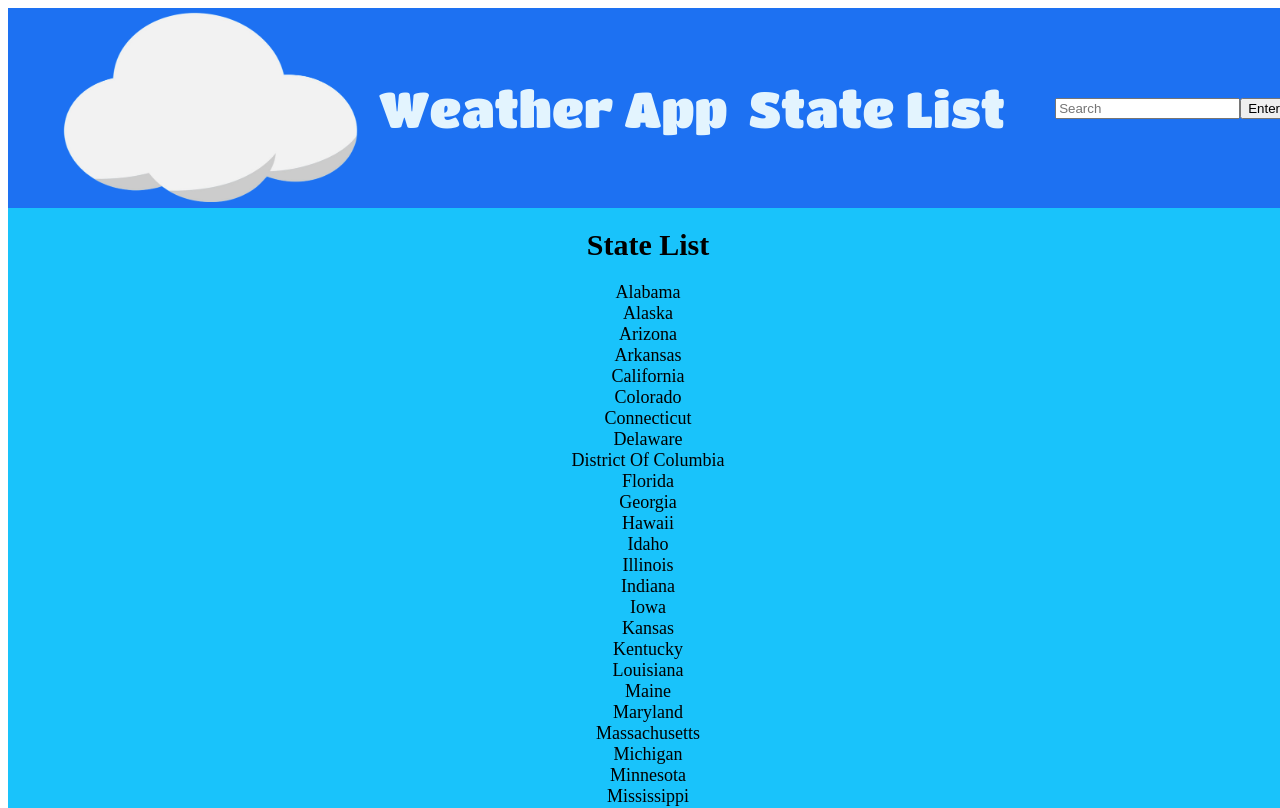
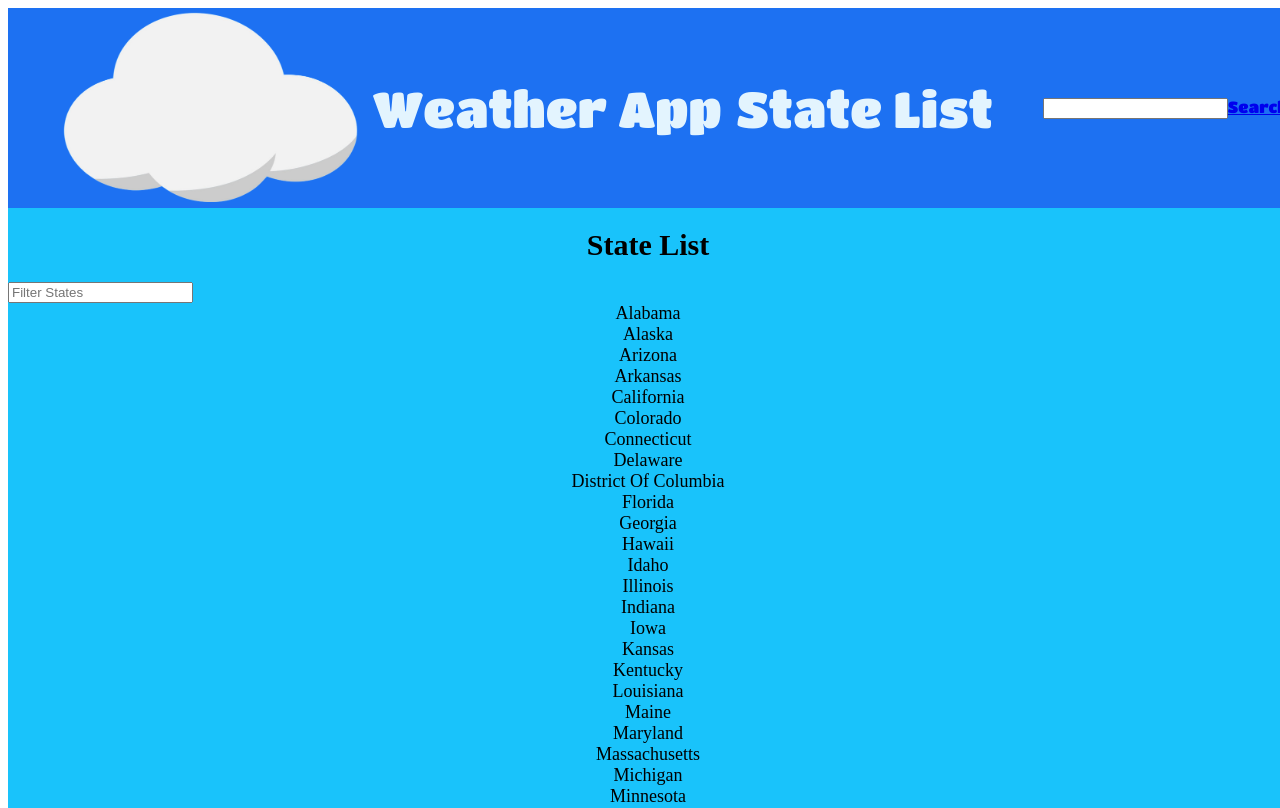
Before and after one commit to ToddPeltzer/Dewdrop, a React (Create React App) app: page /states in a window 1280 px wide. Shown: the top 808 px of the page. Built offline with nearby package versions, Linux system fonts and the light colour scheme; no server answers.

Commit message:
filter bars work on states and cities

```diff
--- a/src/components/Cities.jsx
+++ b/src/components/Cities.jsx
@@ -9,6 +9,8 @@ function Cities({ match }) {
 
 
     const [cities, setCities] = useState(StateData)
+    const [search, setSearch] = useState("")
+
 
     //filtering out JSON to get only the cities within the state user clicked on
     let newCities = cities.filter(item => item.name == match.params.id)[0].city
@@ -16,8 +18,16 @@ function Cities({ match }) {
     return (
             <div>
                 <span className="citiesTitle">Cities in {match.params.id}</span>
+                <input type="text" placeholder="Filter States" onChange={e => {setSearch(e.target.value)}}/>
+
                 <section className="citiesList">
-                {newCities.map(location => {
+                {newCities.filter((location) => {
+                    if (search == "") {
+                        return location
+                    } else if (location.toLowerCase().includes(search.toLowerCase())) {
+                        return location
+                    }
+                }).map(location => {
                     return (
 
                     <Link className="citiesLink" to={`/states/cities/${location}`} key={location}>
--- a/src/components/CityResult.jsx
+++ b/src/components/CityResult.jsx
@@ -1,7 +1,4 @@
-
-
 import React, { useState, useEffect } from 'react';
-import '../styling/city-result.css'
 import windy from '../images/new-windy.png'
 import cloudy from '../images/cloudy.png'
 import sunny from '../images/sunny.png'
@@ -9,6 +6,7 @@ import foggy from '../images/foggy.png'
 import rainy from '../images/rainy.png'
 import stormy from '../images/thunder.png'
 import snowy from '../images/new-snow.png'
+import '../styling/city-result.css'
 
 
 function CityResult({ match }) {
--- a/src/components/Search.jsx
+++ b/src/components/Search.jsx
@@ -1,14 +1,33 @@
-import React from 'react';
+import React, { useState } from 'react';
+import { Link } from 'react-router-dom';
 
 function Search(props) {
+
+const key = process.env.REACT_APP_WEATHER_KEY
+
+const [search, setSearch] = useState("")
+const initialSearch = ""
+
+function handleChange(e) {
+    setSearch({ ...search, [e.target.id]: e.target.value })
+}
+
+function handleSubmit(e) {
+    e.preventDefault()
+    setSearch("")
+}
+
     return (
-        <div>
-            <input placeholder="Search"></input>
-            <submit>
-                <button>Enter</button>
-            </submit>
-        </div>
+        <form onSubmit={handleSubmit}>
+            <input
+                id="location"
+                type="text"
+                onChange={handleChange}
+                value={search.initialSearch} />
+            <Link to={`/states/cities/${initialSearch}`} key={initialSearch}>Search</Link>
+        </form>
     );
 }
 
+
 export default Search;
--- a/src/components/States.jsx
+++ b/src/components/States.jsx
@@ -8,12 +8,25 @@ import '../styling/states.css'
 function States(props) {
 
     const [states, setStates] = useState(StateData)
-
+    const [search, setSearch] = useState("")
     return (
         <div>
             <span className="statesTitle">State List</span>
+
+
+
+            <input type="text" placeholder="Filter States" onChange={e => {setSearch(e.target.value)}}/>
+
+
+
             <section className="stateList">
-                {states.map(state => {
+                {states.filter((state) => {
+                    if (search == "") {
+                        return state.name
+                    } else if (state.name.toLowerCase().includes(search.toLowerCase())) {
+                        return state.name
+                    }
+                }).map(state => {
                     return (
                         <Link className="statesLink" to={`/states/${state.name}`} key={state.name}>
                                 <div>
```
Also changed, not shown: src/components/Header.jsx (+11 -3 lines).
